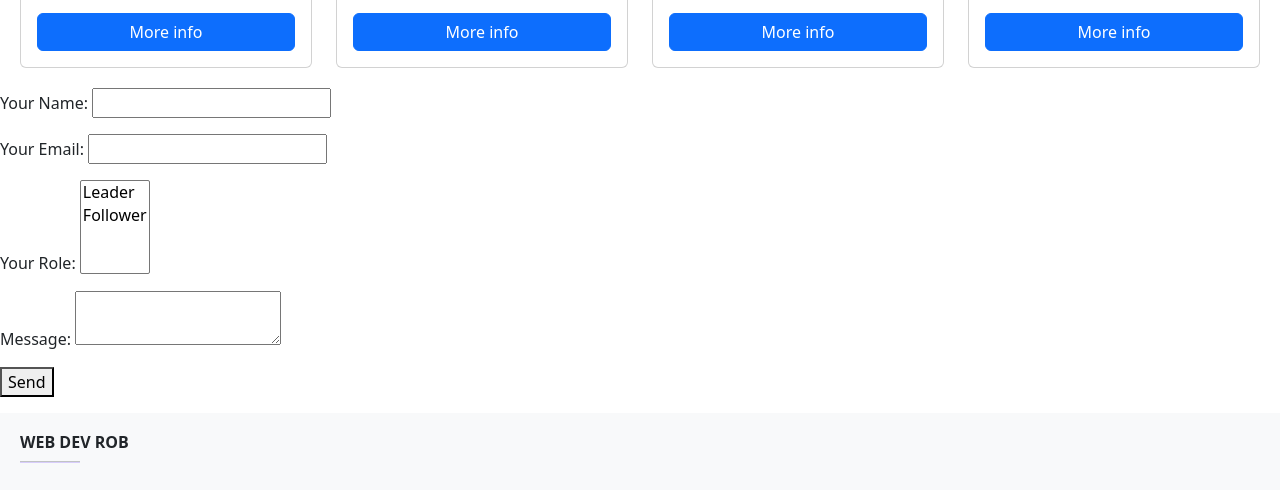
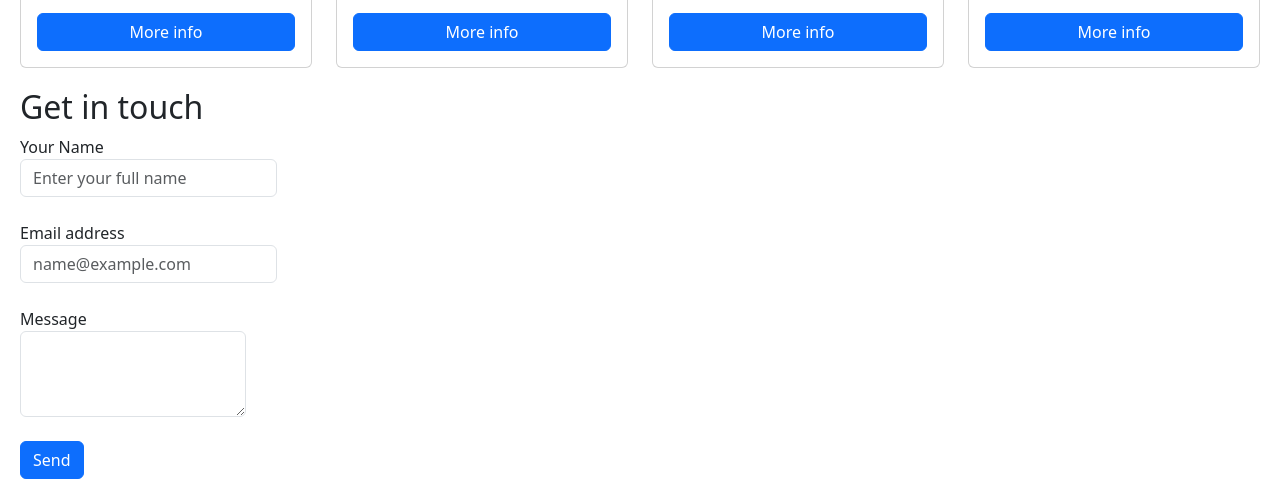
Before and after one commit to Robf94/rob-codes, an Eleventy site: page src/index.njk in a window 1280 px wide. Shown: the part 1284-1774 px from the top of the page. Built offline with nearby package versions, Linux system fonts and the light colour scheme; Eleventy itself is replaced by a stand-in of ours; files that its build step writes are made by us from their sources.

Commit message:
putting inputs within label tag to see if this works

```diff
--- a/src/index.njk
+++ b/src/index.njk
@@ -127,24 +127,31 @@ pageTitle: Home
 
   </section>
 
-  <!-- <section class="form-section" id="get-in-touch">
+  <section class="form-section" id="get-in-touch">
     <h2 class="section-headings">Get in touch</h2>
 
     <form name="contact" method="POST" data-netlify="true">
 
       <div class="mb-3">
-        <label for="exampleFormControlInput1" class="form-label">Your Name</label>
-        <input type="text" class="form-control" id="name" placeholder="Enter your full name">
+        <label class="form-label">
+          Your Name
+          <input type="text" class="form-control" id="name" placeholder="Enter your full name">
+        </label>
       </div>
 
       <div class="mb-3">
-        <label for="exampleFormControlInput1" class="form-label">Email address</label>
-        <input type="email" class="form-control" id="email" placeholder="name@example.com">
+        <label class="form-label">
+          Email address
+          <input type="email" class="form-control" id="email" placeholder="name@example.com">
+        </label>
+
       </div>
 
       <div class="mb-3">
-        <label for="exampleFormControlTextarea1" class="form-label">Message</label>
-        <textarea name="message" class="form-control" id="exampleFormControlTextarea1" rows="3"></textarea>
+        <label for="exampleFormControlTextarea1" class="form-label">
+          Message
+          <textarea name="message" class="form-control" id="exampleFormControlTextarea1" rows="3"></textarea>
+        </label>
       </div>
 
       <div class="col-12">
@@ -187,7 +194,7 @@ pageTitle: Home
           }
       }, false);
     </script>
-  </section> -->
+  </section>
 
 
   <form name="contact" method="POST" data-netlify="true">
```
Also changed, not shown: 1 other file.
